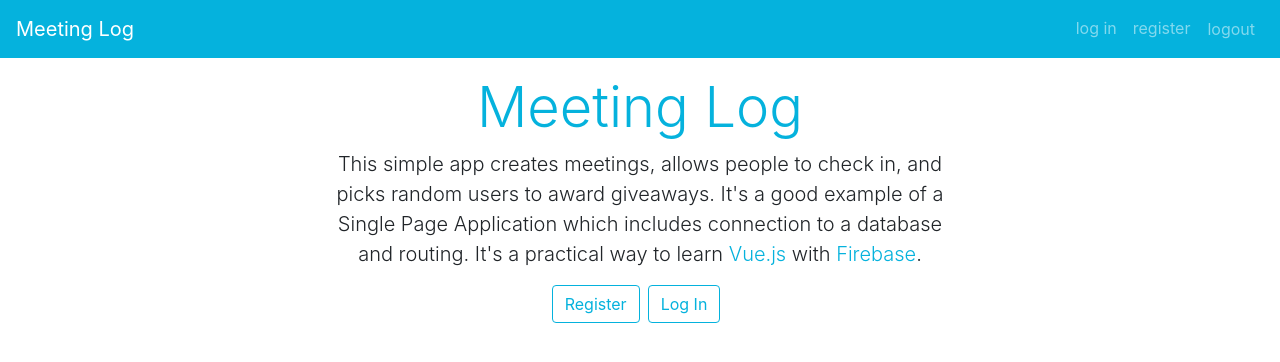
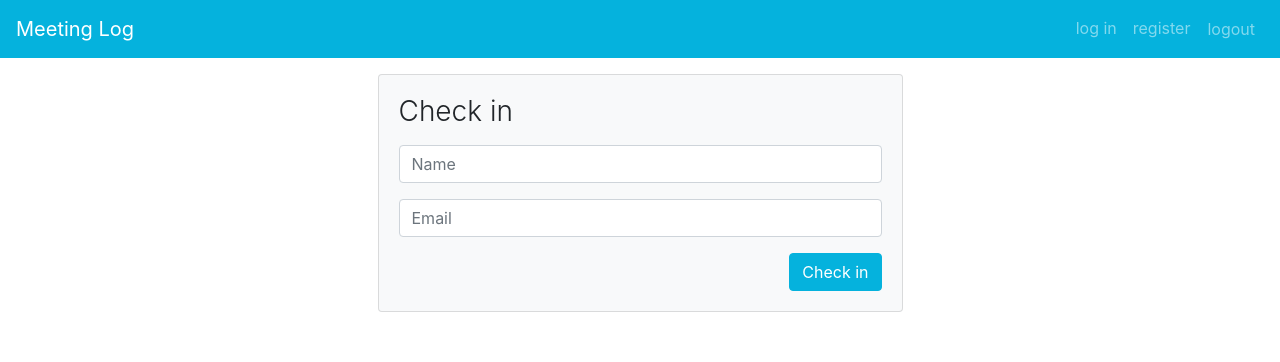
Before and after one commit to planetoftheweb/vue-spas, a Vue app: page /#/checkin/1/1 in a window 1280 px wide. Before the commit this address led to /#/. Shown: the top 362 px of the page. Built offline with nearby package versions, Linux system fonts and the light colour scheme; no server answers.

Commit message:
added checkin route

```diff
--- a/src/router.js
+++ b/src/router.js
@@ -4,6 +4,7 @@
 import Login from "./views/Login.vue";
 import Meetings from "./views/Meetings.vue";
 import Register from "./views/Register.vue";
+import CheckIn from "./views/CheckIn.vue";
 
 Vue.use(Router);
 
@@ -30,6 +31,11 @@
       component: Register
     },
     {
+      path: "/checkin/:userID/:meetingID",
+      name: "Checkin",
+      component: CheckIn
+    },
+    {
       path: "*",
       redirect: '/'
     }
--- /dev/null
+++ b/src/views/CheckIn.vue
@@ -0,0 +1,74 @@
+<template>
+  <form
+    class="mt-3"
+    @submit.prevent="handleCheckIn"
+  >
+    <div class="container">
+      <div class="row justify-content-center">
+        <div class="col-lg-6">
+          <div class="card bg-light">
+            <div class="card-body">
+              <h3 class="font-weight-light mb-3">Check in</h3>
+              <section class="form-group">
+                <div
+                  class="col-12 alert alert-danger px-3"
+                  v-if="error"
+                >
+                  {{error}}
+                </div>
+                <label
+                  class="form-control-label sr-only"
+                  for="displayName"
+                >Name</label>
+                <input
+                  required
+                  class="form-control"
+                  type="text"
+                  placeholder="Name"
+                  v-model="displayName"
+                />
+              </section>
+              <section class="form-group">
+                <label
+                  class="form-control-label sr-only"
+                  for="Email"
+                >Email</label>
+                <input
+                  required
+                  class="form-control"
+                  type="email"
+                  placeholder="Email"
+                  v-model="eMail"
+                />
+              </section>
+              <div class="form-group text-right mb-0">
+                <button
+                  class="btn btn-primary"
+                  type="submit"
+                >Check in</button>
+              </div>
+            </div>
+          </div>
+        </div>
+      </div>
+    </div>
+  </form>
+</template>
+<script>
+export default {
+  data: function() {
+    return {
+      displayName: "",
+      eMail: ""
+    };
+  },
+  props: ["error"],
+  methods: {
+    handleCheckIn: function() {
+      console.log(this.$route.params.meetingID);
+      this.displayName = "";
+      this.eMail = "";
+    }
+  }
+};
+</script>
--- a/src/views/Meetings.vue
+++ b/src/views/Meetings.vue
@@ -62,7 +62,7 @@
                 <router-link
                   class="btn btn-sm btn-outline-secondary"
                   title="Check In"
-                  to="/"
+                  :to="'/checkin/' + user.uid + '/' + item.id"
                 >
                   <font-awesome-icon icon="link"></font-awesome-icon>
                 </router-link>
```
